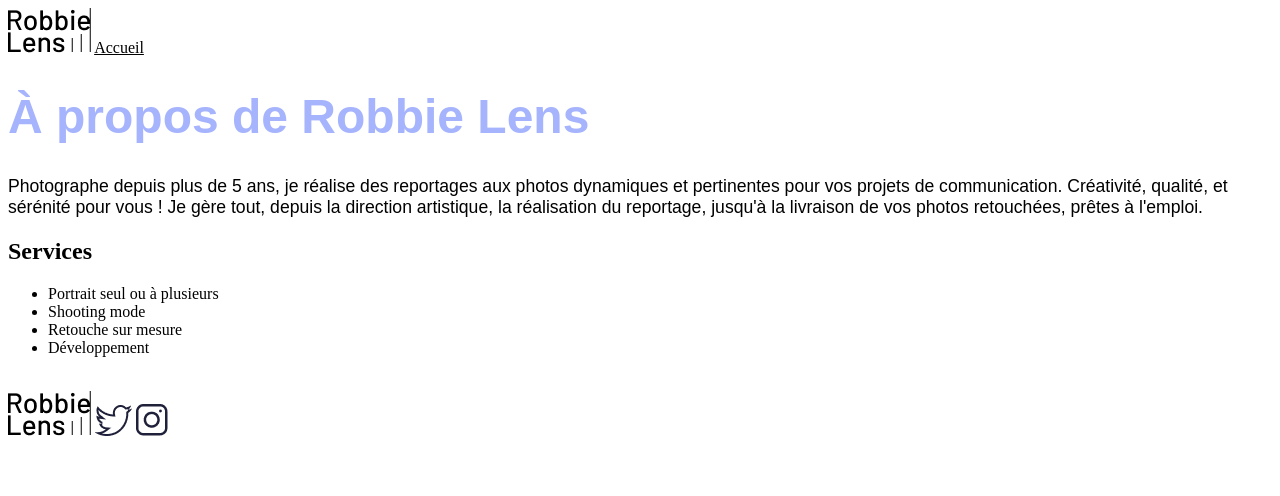
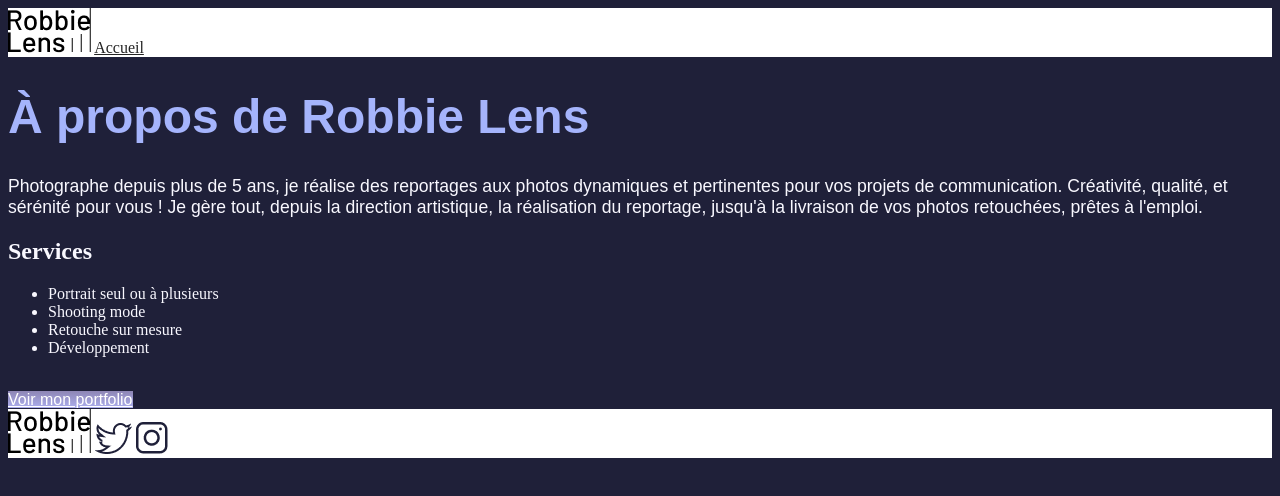
Before and after one commit to hounfodji/Gallery, a plain HTML site: page openclassroom/Projet_Robbie_Lens_Photographie/html/a-propos.html in a window 1280 px wide. Drawn offline with Linux system fonts and the light colour scheme.

Commit message:
Ajout de couleurs et font

```diff
--- a/openclassroom/Projet_Robbie_Lens_Photographie/css/style.css
+++ b/openclassroom/Projet_Robbie_Lens_Photographie/css/style.css
@@ -1,5 +1,5 @@
 a{
-    color: black;
+    color: #242424;
 }
 
 em{
@@ -15,4 +15,29 @@ h1{
 p{
     font-size: 1.1em;
     font-family: "Manrope", sans-serif;
+    color: #F9F8FF;
 }
+
+div{
+    background-color: white;
+}
+
+body{
+    background-color: #1F2039;
+}
+
+h2, li{
+    color: #F9F8FF;
+}
+
+#contactez-moi{
+    font-family: "Manrope", sans-serif;
+    color: white;
+    background: linear-gradient(#8E86B5, #ACAEED);
+}
+
+#mon-portfolio{
+    font-family: "Manrope", sans-serif;
+    color: white;
+    background: linear-gradient(#8E86B5, #ACAEED);
+}
--- a/openclassroom/Projet_Robbie_Lens_Photographie/html/a-propos.html
+++ b/openclassroom/Projet_Robbie_Lens_Photographie/html/a-propos.html
@@ -31,7 +31,7 @@
       <li>Développement</li>
     </ul>
     <br />
-
+    <a href="#" id="mon-portfolio">Voir mon portfolio</a>
     <div>
         <a href="index.html"><img src="../images/logo.png" alt="Logo du site" /></a>
     <a href="https://x.com/" target="_blank"
```
Also changed, not shown: openclassroom/Projet_Robbie_Lens_Photographie/html/index.html (+1 -0 lines).
